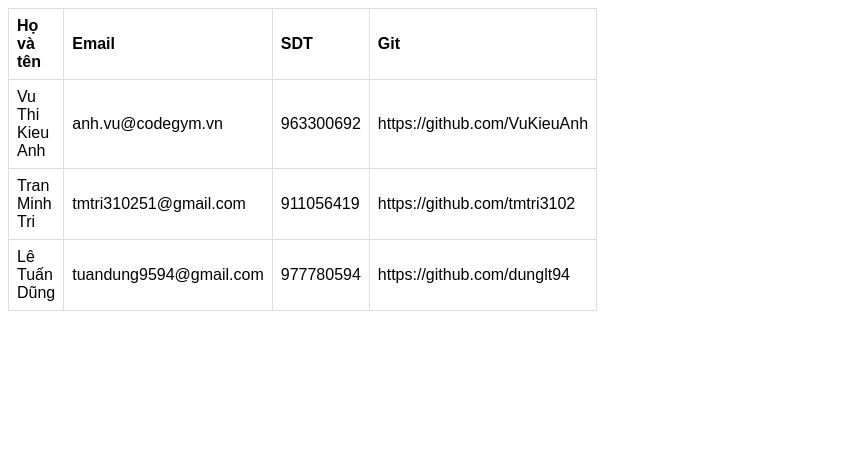
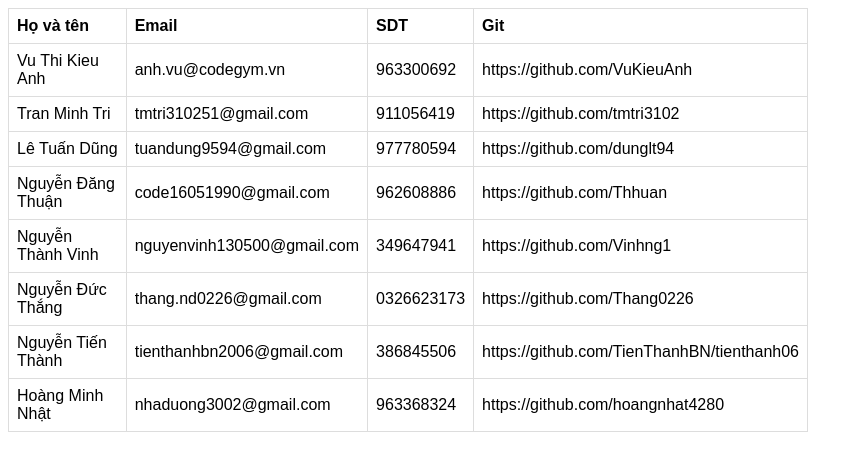
Before and after one commit to tmtri3102/danhSachLop, a plain HTML site: page index.html in a window 1280 px wide. Shown: the whole page, without its empty margins (0-863 px from the left). Drawn offline with Linux system fonts and the light colour scheme.

Commit message:
update dsach

```diff
--- a/index.html
+++ b/index.html
@@ -10,7 +10,7 @@
       table {
 				font-family: arial, sans-serif;
 				border-collapse: collapse;
-				width: 500px;
+				width: 800px;
 			}
 			td,
 			th {
@@ -48,6 +48,36 @@
 				<td>977780594</td>
 				<td>https://github.com/dunglt94</td>
 			</tr>
+      <tr>
+				<td>Nguyễn Đăng Thuận</td>
+				<td>code16051990@gmail.com</td>
+				<td>962608886</td>
+				<td>https://github.com/Thhuan</td>
+			</tr>
+      <tr>
+				<td>Nguyễn Thành Vinh</td>
+				<td>nguyenvinh130500@gmail.com</td>
+				<td>349647941</td>
+				<td>https://github.com/Vinhng1</td>
+			</tr>
+      <tr>
+				<td>Nguyễn Đức Thắng</td>
+				<td>thang.nd0226@gmail.com</td>
+				<td>0326623173</td>
+				<td>https://github.com/Thang0226</td>
+			</tr>
+      <tr>
+				<td>Nguyễn Tiến Thành</td>
+				<td>tienthanhbn2006@gmail.com</td>
+				<td>386845506</td>
+				<td>https://github.com/TienThanhBN/tienthanh06</td>
+			</tr>
+      <tr>
+				<td>Hoàng Minh Nhật</td>
+				<td>nhaduong3002@gmail.com</td>
+				<td>963368324</td>
+				<td>https://github.com/hoangnhat4280</td>
+			</tr>
 		</table>
 	</body>
 </html>
```
